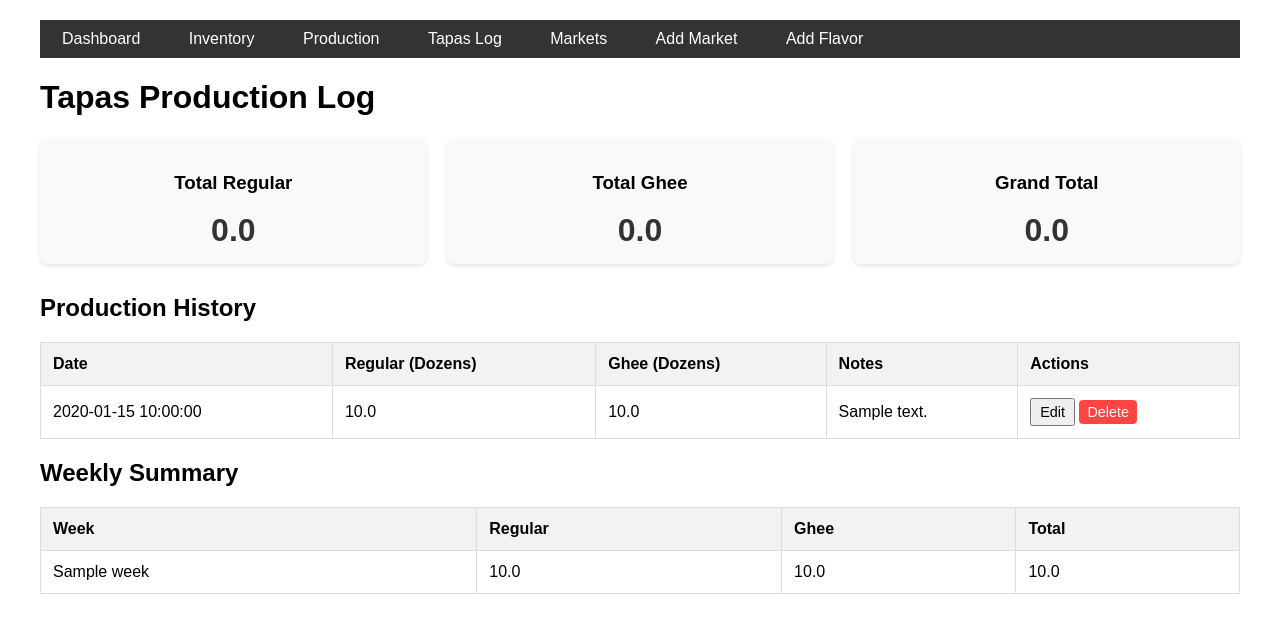
After one commit to sebasanjose/productionLaLinda, a Flask app: template templates/tapas_production.html in a window 1280 px wide. The commit adds this page. Shown: the top 633 px of the page. Run offline with Flask 2, Linux system fonts and the light colour scheme; the template is opened without the code that fills it: most values are stand-ins (such as "Sample title", 1, 10 or a date in 2020).

Commit message:
feat: Introduce Tapas production log page with record management, notes, and weekly summaries.

```diff
--- a/app.py
+++ b/app.py
@@ -1,14 +1,30 @@
 from flask import Flask, render_template, request, redirect, url_for, flash
 import sqlite3
-from datetime import date
+from flask_sqlalchemy import SQLAlchemy
+from datetime import date, datetime
 
 app = Flask(__name__)
 app.secret_key = 'empanada-tracker-secret-key'
+app.config['SQLALCHEMY_TRACK_MODIFICATIONS'] = False
 
 def get_db_connection():
     conn = sqlite3.connect('empanada_tracker.db')
     conn.row_factory = sqlite3.Row
     return conn
+
+# Create the db object BEFORE defining any models
+db = SQLAlchemy(app)
+# Create the db object BEFORE defining any models
+db = SQLAlchemy(app)
+
+class InventoryLog(db.Model):
+    id = db.Column(db.Integer, primary_key=True)
+    item_type = db.Column(db.String(50), nullable=False)  # e.g., 'tapas'
+    change_type = db.Column(db.String(20), nullable=False)  # e.g., 'add', 'remove', 'edit'
+    quantity = db.Column(db.Integer, nullable=False)
+    reason = db.Column(db.String(200))  # Optional explanation
+    timestamp = db.Column(db.DateTime, default=datetime.utcnow)
+    # If user auth exists (e.g., User model), add: user_id = db.Column(db.Integer, db.ForeignKey('user.id'))
 
 def get_wrapped_inventory(conn):
     result = conn.execute('''
@@ -91,8 +107,10 @@ def production():
                 flash('Please enter valid numeric values for regular and ghee dozens.', 'error')
                 conn.close()
                 return redirect(url_for('production'))
-            conn.execute('INSERT INTO tapas_production (date, regular_dozens, ghee_dozens) VALUES (?, ?, ?)',
-                        (date_str, regular, ghee))
+
+            notes = request.form.get('notes', '').strip()
+            conn.execute('INSERT INTO tapas_production (date, regular_dozens, ghee_dozens, notes) VALUES (?, ?, ?, ?)',
+                        (date_str, regular, ghee, notes))
             conn.commit()
             flash(f'Tapas production recorded: {regular} regular, {ghee} ghee dozens')
 
@@ -320,9 +338,9 @@ def tapas_production():
 
     # Get all tapas production records
     production_records = conn.execute('''
-        SELECT date, regular_dozens, ghee_dozens
+        SELECT id, date, regular_dozens, ghee_dozens, notes
         FROM tapas_production
-        ORDER BY date DESC
+        ORDER BY date DESC, id DESC
     ''').fetchall()
 
     # Calculate totals
@@ -351,5 +369,34 @@ def tapas_production():
                            totals=totals,
                            weekly_totals=weekly_totals)
 
+@app.route('/edit_tapas_production/<int:id>', methods=['POST'])
+def edit_tapas_production(id):
+    conn = get_db_connection()
+    action = request.form.get('action')
+
+    if action == 'delete':
+        conn.execute('DELETE FROM tapas_production WHERE id = ?', (id,))
+        flash('Tapas production record deleted')
+
+    elif action == 'edit':
+        try:
+            date_str = request.form['date']
+            regular = float(request.form['regular_dozens'])
+            ghee = float(request.form['ghee_dozens'])
+            notes = request.form.get('notes', '').strip()
+
+            conn.execute('''
+                UPDATE tapas_production
+                SET date = ?, regular_dozens = ?, ghee_dozens = ?, notes = ?
+                WHERE id = ?
+            ''', (date_str, regular, ghee, notes, id))
+            flash('Tapas production record updated')
+        except (ValueError, KeyError):
+            flash('Error updating record: Invalid data', 'error')
+
+    conn.commit()
+    conn.close()
+    return redirect(url_for('tapas_production'))
+
 if __name__ == '__main__':
     app.run(debug=True)
--- a/requirements.txt
+++ b/requirements.txt
@@ -4,3 +4,5 @@ Werkzeug==2.0.1
 Jinja2==3.0.1
 itsdangerous==2.0.1
 click==8.0.1
+Flask-SQLAlchemy==2.5.1
+SQLAlchemy<2.0
--- a/templates/base.html
+++ b/templates/base.html
@@ -1,5 +1,6 @@
 <!DOCTYPE html>
 <html lang="en">
+
 <head>
   <meta charset="UTF-8" />
   <meta name="viewport" content="width=device-width, initial-scale=1.0" />
@@ -9,48 +10,58 @@
       font-family: Arial, sans-serif;
       margin: 20px;
     }
+
     .container {
       max-width: 1200px;
       margin: 0 auto;
     }
+
     .nav-bar {
       background: #333;
       padding: 10px;
       margin-bottom: 20px;
     }
+
     .nav-bar a {
       color: white;
       text-decoration: none;
       margin-right: 20px;
       padding: 8px 12px;
     }
+
     .nav-bar a:hover {
       background: #555;
     }
+
     .flash-messages {
       margin: 10px 0;
     }
+
     .flash-messages .message {
       padding: 10px;
       margin: 5px 0;
       border-radius: 4px;
     }
+
     .flash-success {
       background-color: #d4edda;
       color: #155724;
       border: 1px solid #c3e6cb;
     }
+
     .flash-error {
       background-color: #f8d7da;
       color: #721c24;
       border: 1px solid #f5c6cb;
     }
+
     .inventory-table,
     .data-table {
       width: 100%;
       border-collapse: collapse;
       margin: 20px 0;
     }
+
     .inventory-table th,
     .inventory-table td,
     .data-table th,
@@ -59,23 +70,28 @@
       padding: 12px;
       text-align: left;
     }
+
     .inventory-table th,
     .data-table th {
       background-color: #f2f2f2;
     }
+
     .form-group {
       margin: 15px 0;
     }
+
     .form-group label {
       display: block;
       margin-bottom: 5px;
       font-weight: bold;
     }
+
     .form-group input,
     .form-group select {
       width: 200px;
       padding: 8px;
     }
+
     .btn {
       padding: 10px 20px;
       background: #007bff;
@@ -85,29 +101,36 @@
       border-radius: 4px;
       cursor: pointer;
     }
+
     .btn:hover {
       background: #0056b3;
     }
+
     .btn-secondary {
       background: #6c757d;
     }
+
     .btn-secondary:hover {
       background: #545b62;
     }
+
     .btn-group {
       margin: 10px 0;
     }
+
     .btn-group .btn {
       margin-right: 10px;
     }
   </style>
 </head>
+
 <body>
   <div class="container">
     <div class="nav-bar">
       <a href="{{ url_for('dashboard') }}">Dashboard</a>
       <a href="{{ url_for('inventory') }}">Inventory</a>
       <a href="{{ url_for('production') }}">Production</a>
+      <a href="{{ url_for('tapas_production') }}">Tapas Log</a>
       <a href="{{ url_for('markets') }}">Markets</a>
       <a href="{{ url_for('add_market') }}">Add Market</a>
       <a href="{{ url_for('add_flavor') }}">Add Flavor</a>
@@ -123,4 +146,5 @@
     {% endif %} {% endwith %} {% block content %}{% endblock %}
   </div>
 </body>
+
 </html>
--- /dev/null
+++ b/templates/tapas_production.html
@@ -0,0 +1,150 @@
+{% extends "base.html" %}
+{% block title %}Tapas Production Log{% endblock %}
+
+{% block content %}
+<h1>Tapas Production Log</h1>
+
+<div class="summary-cards">
+    <div class="card">
+        <h3>Total Regular</h3>
+        <p class="big-number">{{ "%.1f"|format(totals.total_regular) }}</p>
+    </div>
+    <div class="card">
+        <h3>Total Ghee</h3>
+        <p class="big-number">{{ "%.1f"|format(totals.total_ghee) }}</p>
+    </div>
+    <div class="card">
+        <h3>Grand Total</h3>
+        <p class="big-number">{{ "%.1f"|format(totals.grand_total) }}</p>
+    </div>
+</div>
+
+<h2>Production History</h2>
+<table class="inventory-table">
+    <thead>
+        <tr>
+            <th>Date</th>
+            <th>Regular (Dozens)</th>
+            <th>Ghee (Dozens)</th>
+            <th>Notes</th>
+            <th>Actions</th>
+        </tr>
+    </thead>
+    <tbody>
+        {% for record in records %}
+        <tr>
+            <form action="{{ url_for('edit_tapas_production', id=record.id) }}" method="POST" style="display: inline;">
+                <td>
+                    <span class="view-mode">{{ record.date }}</span>
+                    <input type="date" name="date" value="{{ record.date }}" class="edit-mode" style="display: none;"
+                        required>
+                </td>
+                <td>
+                    <span class="view-mode">{{ "%.1f"|format(record.regular_dozens) }}</span>
+                    <input type="number" step="0.1" name="regular_dozens" value="{{ record.regular_dozens }}"
+                        class="edit-mode" style="display: none;" required>
+                </td>
+                <td>
+                    <span class="view-mode">{{ "%.1f"|format(record.ghee_dozens) }}</span>
+                    <input type="number" step="0.1" name="ghee_dozens" value="{{ record.ghee_dozens }}"
+                        class="edit-mode" style="display: none;" required>
+                </td>
+                <td>
+                    <span class="view-mode">{{ record.notes or '' }}</span>
+                    <input type="text" name="notes" value="{{ record.notes or '' }}" class="edit-mode"
+                        style="display: none;">
+                </td>
+                <td>
+                    <div class="view-mode">
+                        <button type="button" class="btn-small" onclick="toggleEdit(this)">Edit</button>
+                        <button type="submit" name="action" value="delete" class="btn-small btn-danger"
+                            onclick="return confirm('Are you sure?')">Delete</button>
+                    </div>
+                    <div class="edit-mode" style="display: none;">
+                        <button type="submit" name="action" value="edit" class="btn-small btn-success">Save</button>
+                        <button type="button" class="btn-small" onclick="toggleEdit(this)">Cancel</button>
+                    </div>
+                </td>
+            </form>
+        </tr>
+        {% endfor %}
+    </tbody>
+</table>
+
+<h2>Weekly Summary</h2>
+<table class="inventory-table">
+    <thead>
+        <tr>
+            <th>Week</th>
+            <th>Regular</th>
+            <th>Ghee</th>
+            <th>Total</th>
+        </tr>
+    </thead>
+    <tbody>
+        {% for week in weekly_totals %}
+        <tr>
+            <td>{{ week.week }}</td>
+            <td>{{ "%.1f"|format(week.regular) }}</td>
+            <td>{{ "%.1f"|format(week.ghee) }}</td>
+            <td>{{ "%.1f"|format(week.total) }}</td>
+        </tr>
+        {% endfor %}
+    </tbody>
+</table>
+
+<script>
+    function toggleEdit(btn) {
+        const row = btn.closest('tr');
+        const viewModes = row.querySelectorAll('.view-mode');
+        const editModes = row.querySelectorAll('.edit-mode');
+
+        viewModes.forEach(el => el.style.display = el.style.display === 'none' ? '' : 'none');
+        editModes.forEach(el => el.style.display = el.style.display === 'none' ? '' : 'none');
+    }
+</script>
+
+<style>
+    .btn-small {
+        padding: 4px 8px;
+        font-size: 0.9em;
+        cursor: pointer;
+    }
+
+    .btn-danger {
+        background-color: #ff4444;
+        color: white;
+        border: none;
+        border-radius: 4px;
+    }
+
+    .btn-success {
+        background-color: #00C851;
+        color: white;
+        border: none;
+        border-radius: 4px;
+    }
+
+    .summary-cards {
+        display: flex;
+        gap: 20px;
+        margin-bottom: 30px;
+    }
+
+    .card {
+        background: #f8f9fa;
+        padding: 15px;
+        border-radius: 8px;
+        box-shadow: 0 2px 4px rgba(0, 0, 0, 0.1);
+        flex: 1;
+        text-align: center;
+    }
+
+    .big-number {
+        font-size: 2em;
+        font-weight: bold;
+        color: #333;
+        margin: 10px 0 0 0;
+    }
+</style>
+{% endblock %}
```
Also changed, not shown: templates/production.html (+9 -3 lines). Lines whose indentation alone changed are shown as unchanged.
